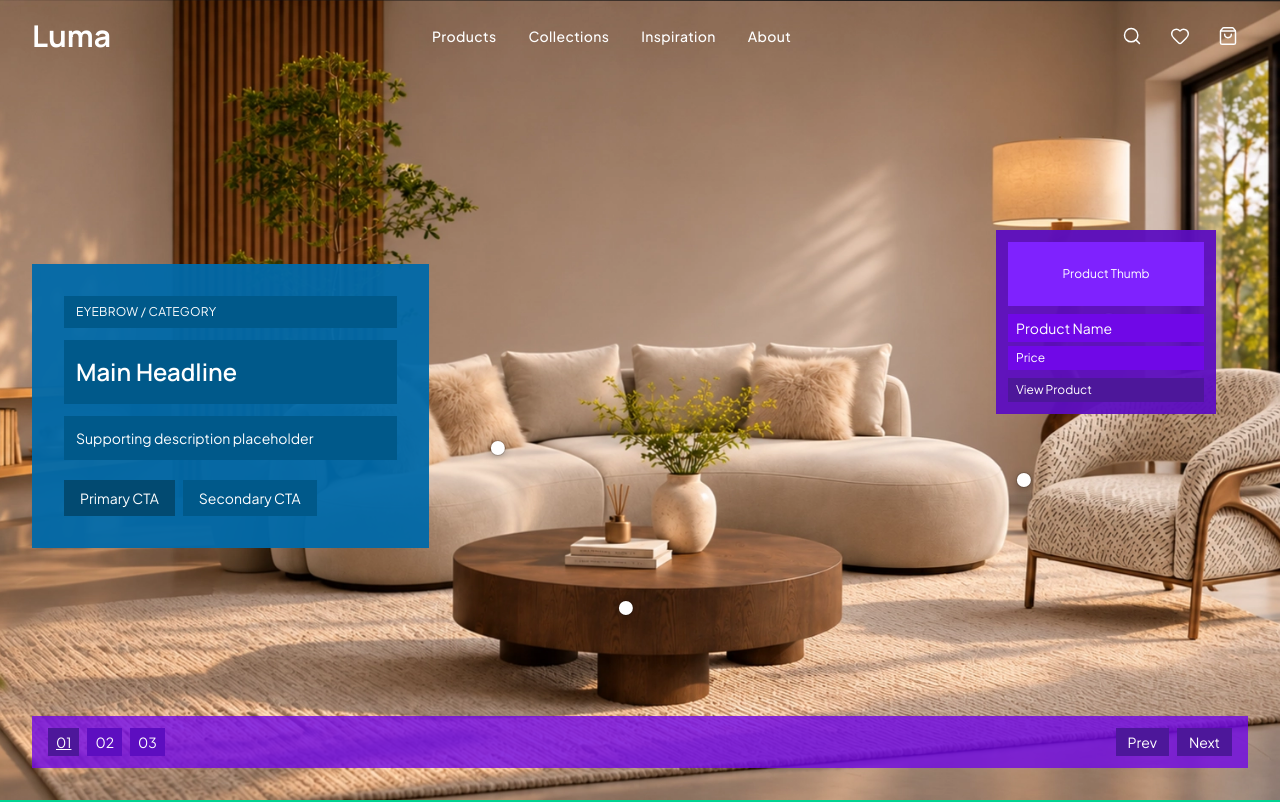
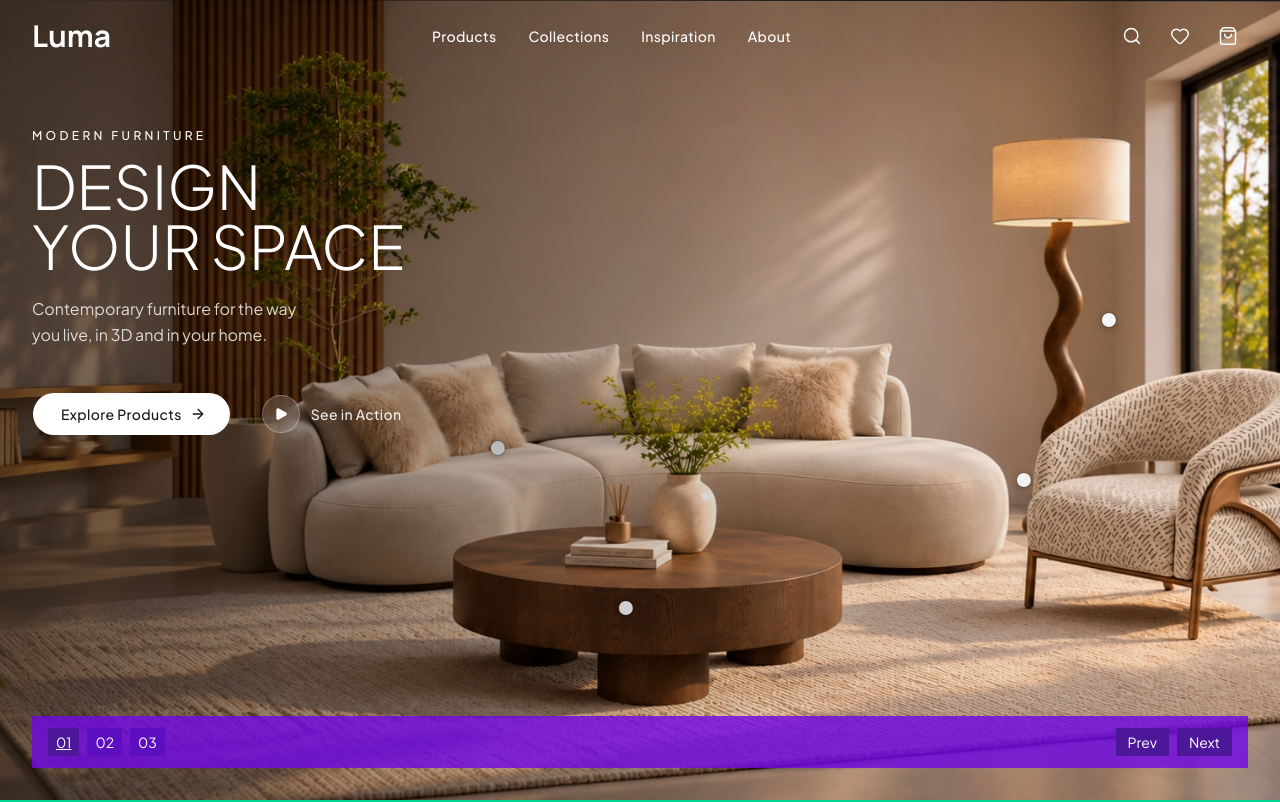
Before and after one commit to danielnguyen1613-dev/furni-studio, a Next.js app: page / in a window 1280 px wide. Shown: the top 802 px of the page. Built offline with nearby package versions, Linux system fonts and the light colour scheme.

Commit message:
feat(hero): polish copy, CTAs, and left gradient overlay

```diff
--- a/src/components/home/Hero.tsx
+++ b/src/components/home/Hero.tsx
@@ -1,3 +1,7 @@
+import { ArrowRight, Play } from "lucide-react";
+
+import { Button } from "@/components/ui/button";
+
 import { Header } from "./Header";
 import { HeroImageContainer } from "./HeroImageContainer";
 
@@ -6,36 +10,53 @@ export function Hero() {
     <section className="relative h-screen w-full overflow-hidden">
       <HeroImageContainer />
 
+      {/* Left-side readability overlay — above image, below content */}
+      <div
+        aria-hidden
+        className="pointer-events-none absolute inset-0 z-[1] bg-[linear-gradient(90deg,rgba(0,0,0,0.62)_0%,rgba(0,0,0,0.38)_28%,rgba(0,0,0,0.14)_55%,transparent_78%)] md:bg-[linear-gradient(90deg,rgba(0,0,0,0.58)_0%,rgba(0,0,0,0.34)_30%,rgba(0,0,0,0.1)_60%,transparent_100%)]"
+      />
+
       {/* Header overlays the image — no extra vertical space */}
       <Header />
 
       {/* Wireframe content overlays */}
       <div className="pointer-events-none relative z-10 flex h-full flex-col justify-between px-4 pb-6 pt-24 md:px-8 md:pb-8 md:pt-28">
-        <div className="mx-auto grid h-full w-full max-w-7xl gap-4 lg:grid-cols-[minmax(220px,1fr)_minmax(0,2fr)] lg:gap-6">
-          <div className="pointer-events-auto flex max-h-full flex-col justify-center gap-3 self-center bg-sky-700/95 p-4 text-white sm:p-6 md:p-8">
-            <div className="bg-sky-800 px-3 py-2 text-xs uppercase tracking-wide">
-              Eyebrow / Category
-            </div>
-            <div className="bg-sky-800 px-3 py-3 font-heading text-base font-semibold sm:py-4 sm:text-lg md:text-2xl">
-              Main Headline
-            </div>
-            <div className="bg-sky-800 px-3 py-2 text-xs sm:py-3 sm:text-sm">
-              Supporting description placeholder
-            </div>
-            <div className="mt-1 flex flex-wrap gap-2 sm:mt-2">
-              <div className="bg-sky-900 px-3 py-2 text-sm sm:px-4">Primary CTA</div>
-              <div className="bg-sky-800 px-3 py-2 text-sm sm:px-4">Secondary CTA</div>
-            </div>
-          </div>
-
-          <div className="relative min-h-0 flex-1">
-            <div className="pointer-events-auto absolute right-2 top-[20%] w-[min(100%-1rem,200px)] bg-violet-800/95 p-3 text-white sm:right-4 md:right-8 md:w-[220px]">
-              <div className="mb-2 h-12 bg-violet-600 text-center text-xs leading-[3rem] sm:h-16 sm:leading-[4rem]">
-                Product Thumb
-              </div>
-              <div className="bg-violet-700 px-2 py-1 text-sm">Product Name</div>
-              <div className="mt-1 bg-violet-700 px-2 py-1 text-xs">Price</div>
-              <div className="mt-2 bg-violet-900 px-2 py-1 text-xs">View Product</div>
+        <div className="mx-auto grid w-full max-w-7xl items-start gap-4 lg:grid-cols-[minmax(220px,1fr)_minmax(0,2fr)] lg:gap-6">
+          <div className="pointer-events-auto flex flex-col justify-start gap-3 self-start pt-2 text-white md:pt-4">
+            <p className="font-sans text-xs font-medium uppercase tracking-[0.28em] text-white md:text-xs">
+              Modern Furniture
+            </p>
+            <h1 className="font-sans text-2xl font-light uppercase text-white sm:text-3xl md:text-6xl">
+              Design
+              <br />
+              Your Space
+            </h1>
+            <p className="mt-1 max-w-sm text-sm font-normal leading-relaxed text-white/80 sm:mt-2 sm:text-base md:max-w-[280px]">
+              Contemporary furniture for the way you live, in 3D and in your
+              home.
+            </p>
+            <div className="mt-6 flex flex-col items-start gap-4 sm:mt-8 sm:flex-row sm:items-center sm:gap-8">
+              <Button
+                size="lg"
+                nativeButton={false}
+                render={<a href="#products" />}
+                className="h-10 gap-2 rounded-full border-transparent bg-white px-6 pr-5 font-sans text-sm font-medium tracking-wide text-neutral-900 hover:bg-white/90 sm:h-11 sm:px-7 sm:pr-6 sm:text-sm"
+              >
+                Explore Products
+                <ArrowRight className="size-4" aria-hidden />
+              </Button>
+              <a
+                href="#see-in-3d"
+                className="inline-flex items-center gap-3 font-sans text-sm font-medium tracking-wide text-white/90 transition-opacity duration-300 hover:opacity-70 sm:text-sm"
+              >
+                <span className="inline-flex size-8 items-center justify-center rounded-full bg-white/15 ring-1 ring-white/40 backdrop-blur-sm sm:size-9">
+                  <Play
+                    className="size-3 fill-white text-white sm:size-3.5"
+                    aria-hidden
+                  />
+                </span>
+                See in Action
+              </a>
             </div>
           </div>
         </div>
--- /dev/null
+++ b/src/components/ui/button.tsx
@@ -0,0 +1,57 @@
+import { Button as ButtonPrimitive } from "@base-ui/react/button"
+import { cva, type VariantProps } from "class-variance-authority"
+import { cn } from "cn"
+
+const buttonVariants = cva(
+  "group/button inline-flex shrink-0 items-center justify-center rounded-lg border border-transparent bg-clip-padding text-sm font-medium whitespace-nowrap transition-all outline-none select-none focus-visible:border-ring focus-visible:ring-3 focus-visible:ring-ring/50 active:not-aria-[haspopup]:translate-y-px disabled:pointer-events-none disabled:opacity-50 aria-invalid:border-destructive aria-invalid:ring-3 aria-invalid:ring-destructive/20 dark:aria-invalid:border-destructive/50 dark:aria-invalid:ring-destructive/40 [&_svg]:pointer-events-none [&_svg]:shrink-0 [&_svg:not([class*='size-'])]:size-4",
+  {
+    variants: {
+      variant: {
+        default: "bg-primary text-primary-foreground hover:bg-primary/80",
+        outline:
+          "border-border bg-background hover:bg-muted hover:text-foreground aria-expanded:bg-muted aria-expanded:text-foreground dark:border-input dark:bg-input/30 dark:hover:bg-input/50",
+        secondary:
+          "bg-secondary text-secondary-foreground hover:bg-[color-mix(in_oklch,var(--secondary),var(--foreground)_5%)] aria-expanded:bg-secondary aria-expanded:text-secondary-foreground",
+        ghost:
+          "hover:bg-muted hover:text-foreground aria-expanded:bg-muted aria-expanded:text-foreground dark:hover:bg-muted/50",
+        destructive:
+          "bg-destructive/10 text-destructive hover:bg-destructive/20 focus-visible:border-destructive/40 focus-visible:ring-destructive/20 dark:bg-destructive/20 dark:hover:bg-destructive/30 dark:focus-visible:ring-destructive/40",
+        link: "text-primary underline-offset-4 hover:underline",
+      },
+      size: {
+        default:
+          "h-8 gap-1.5 px-2.5 has-data-[icon=inline-end]:pr-2 has-data-[icon=inline-start]:pl-2",
+        xs: "h-6 gap-1 rounded-[min(var(--radius-md),10px)] px-2 text-xs in-data-[slot=button-group]:rounded-lg has-data-[icon=inline-end]:pr-1.5 has-data-[icon=inline-start]:pl-1.5 [&_svg:not([class*='size-'])]:size-3",
+        sm: "h-7 gap-1 rounded-[min(var(--radius-md),12px)] px-2.5 text-[0.8rem] in-data-[slot=button-group]:rounded-lg has-data-[icon=inline-end]:pr-1.5 has-data-[icon=inline-start]:pl-1.5 [&_svg:not([class*='size-'])]:size-3.5",
+        lg: "h-9 gap-1.5 px-2.5 has-data-[icon=inline-end]:pr-2 has-data-[icon=inline-start]:pl-2",
+        icon: "size-8",
+        "icon-xs":
+          "size-6 rounded-[min(var(--radius-md),10px)] in-data-[slot=button-group]:rounded-lg [&_svg:not([class*='size-'])]:size-3",
+        "icon-sm":
+          "size-7 rounded-[min(var(--radius-md),12px)] in-data-[slot=button-group]:rounded-lg",
+        "icon-lg": "size-9",
+      },
+    },
+    defaultVariants: {
+      variant: "default",
+      size: "default",
+    },
+  }
+)
+
+function Button({
+  className,
+  variant = "default",
+  size = "default",
+  ...props
+}: ButtonPrimitive.Props & VariantProps<typeof buttonVariants>) {
+  return (
+    <ButtonPrimitive
+      data-slot="button"
+      className={cn(buttonVariants({ variant, size, className }))}
+      {...props}
+    />
+  )
+}
+
+export { Button, buttonVariants }
```
